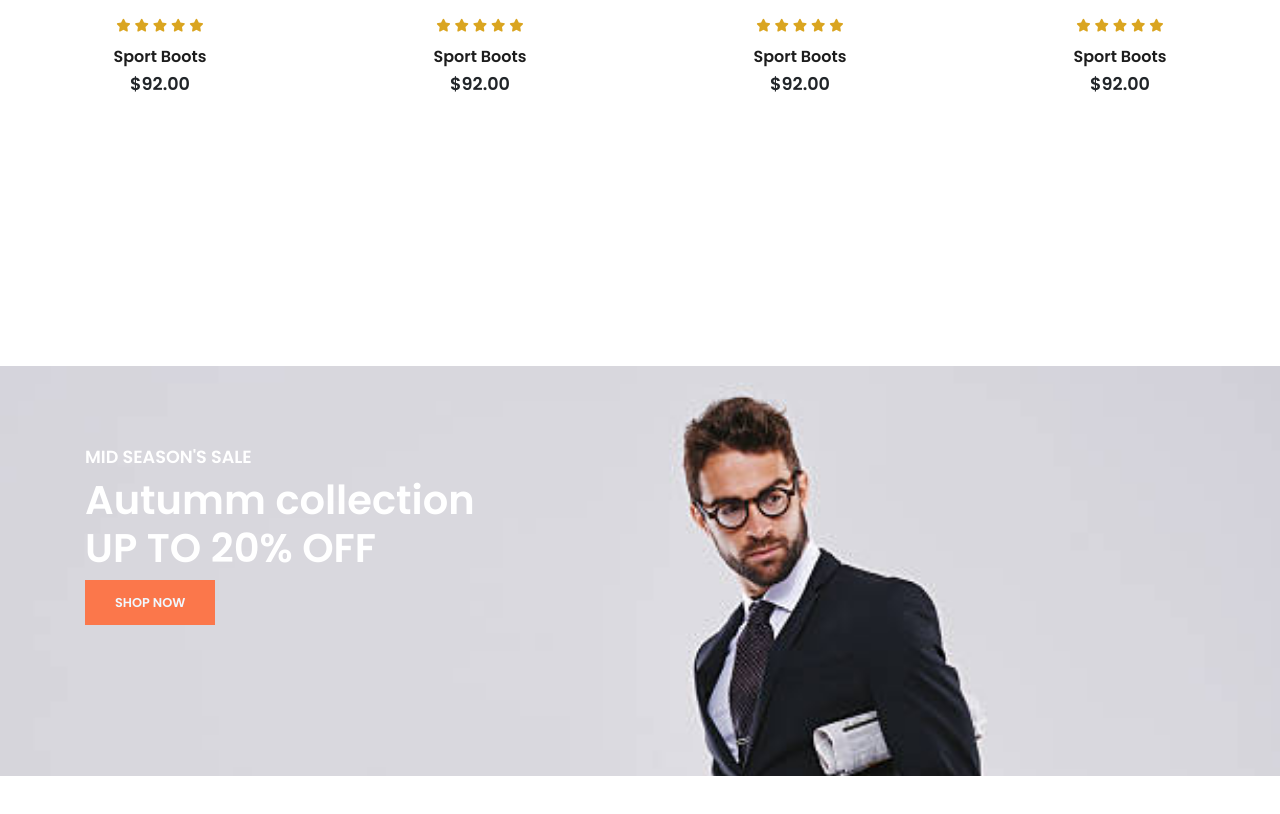
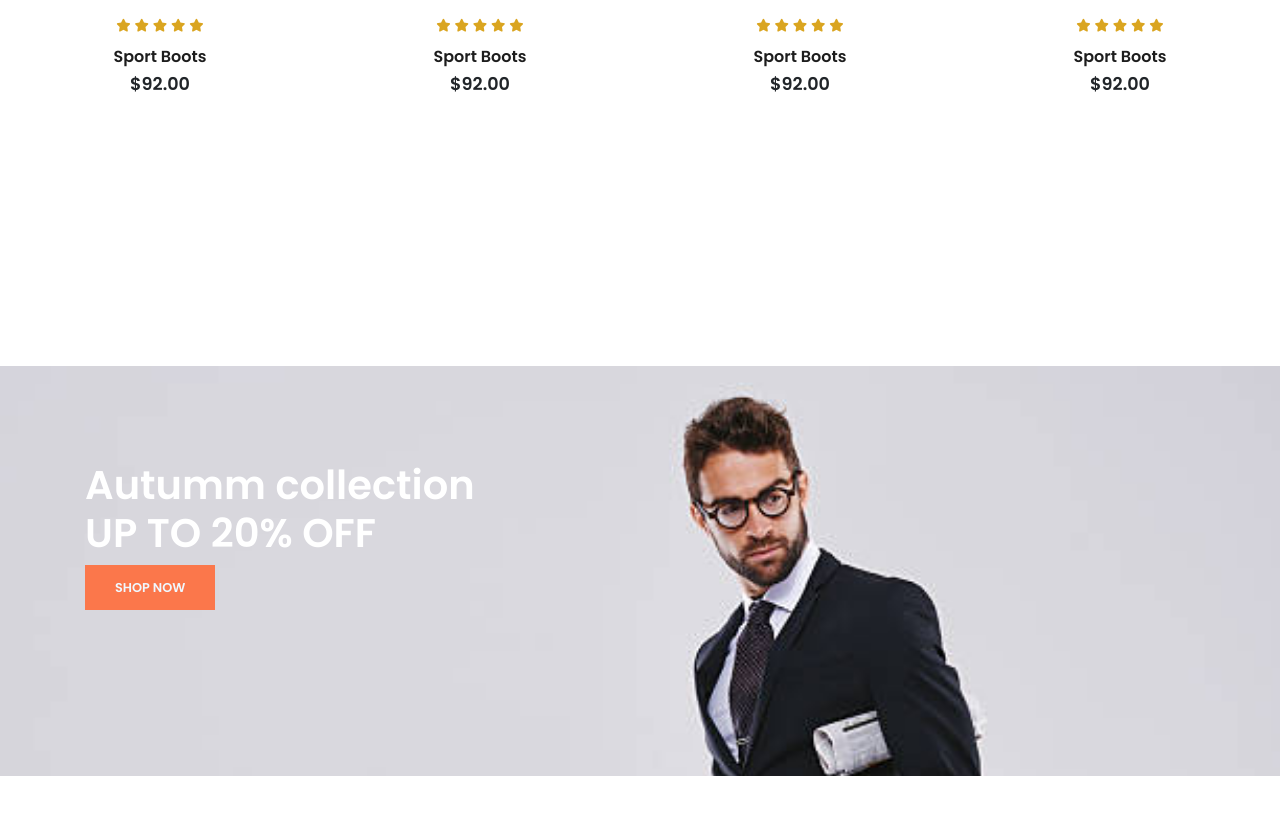
Before and after one commit to Olamilekan10/E-commerce, a plain HTML site: page index.html in a window 1280 px wide. Shown: the part 1933-2747 px from the top of the page. Drawn offline with nearby package versions, Linux system fonts and the light colour scheme.

```diff
--- a/index.html
+++ b/index.html
@@ -157,7 +157,7 @@
 
           <section id="banner" class="my-5 py-5">
               <div class="container">
-                <h4>MID SEASON'S SALE</h4>
+                <!-- <h4>MID SEASON'S SALE</h4> -->
                 <h1>Autumm collection <br> UP TO 20% OFF</h1>
                 <button class="text-uppercase">Shop Now</button>
               </div>
```
